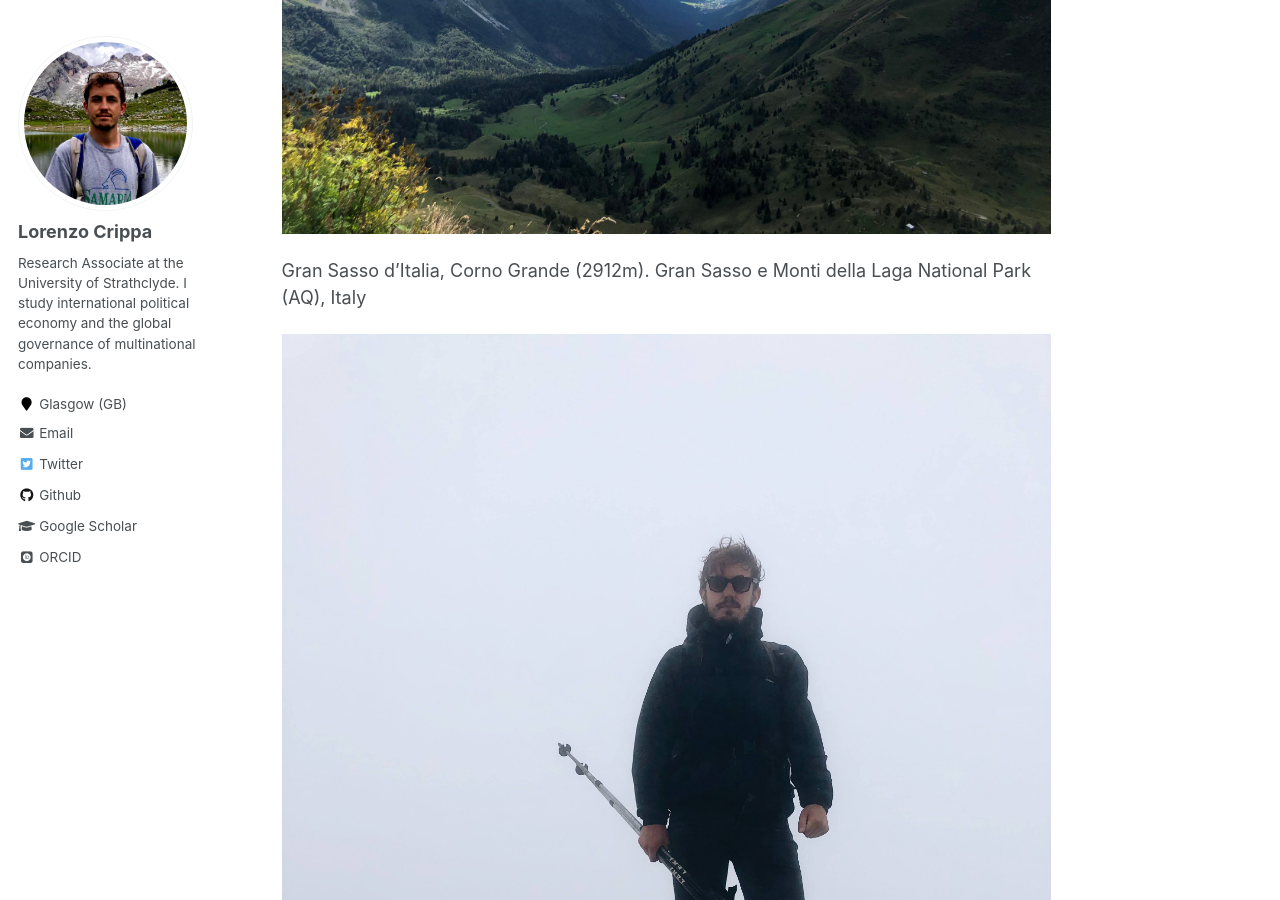
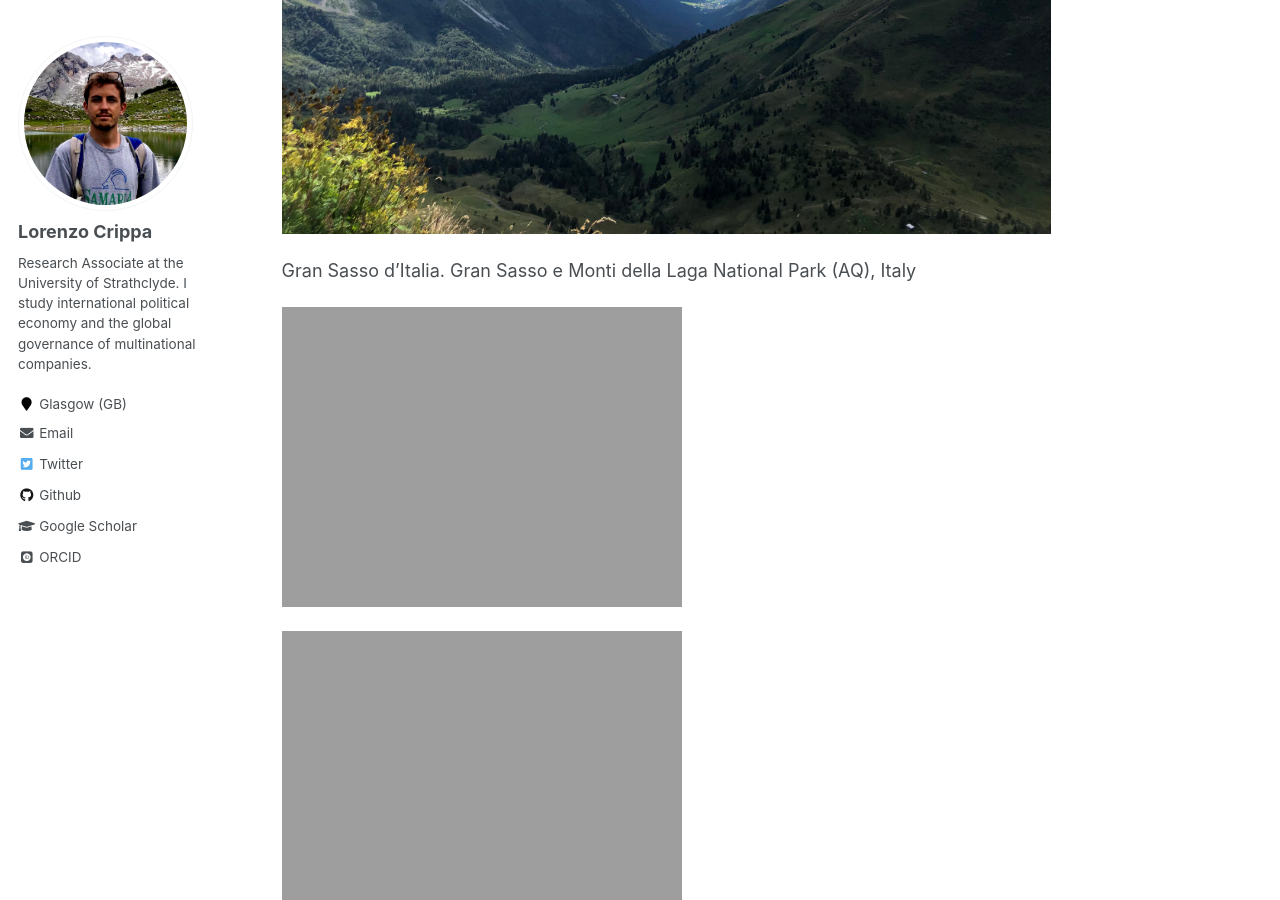
Before and after one commit to lorenzo-crippa/lorenzo-crippa.github.io, a Jekyll site: the page built from _pages/misc.md, in a window 1280 px wide and 900 px high, scrolled down 1144 px. Built offline with Jekyll 4.4.1, drawn with Linux system fonts in a browser that asks for light colours; some web fonts are replaced; some of the changed text lies outside the part shown.

Commit message:
Update misc.md

```diff
--- a/_pages/misc.md
+++ b/_pages/misc.md
@@ -19,10 +19,6 @@ Cimon della Bagozza. Val di Scalve (BG), Italy
 Pizzo Camino, Pizzo della Presolana. Val di Scalve (BG), Italy
 
 ![](https://lorenzo-crippa.github.io/assets_misc/val_di_scalve.jpg)
-
-Gran Sasso d'Italia, Corno Grande (2912m). Gran Sasso e Monti della Laga National Park (AQ), Italy
-
-![](https://lorenzo-crippa.github.io/assets_misc/gran_sasso_summit.jpg)
 
 Gran Sasso d'Italia. Gran Sasso e Monti della Laga National Park (AQ), Italy
 
```
Also changed, not shown: other parts of _pages/misc.md (+1 -1 lines).
